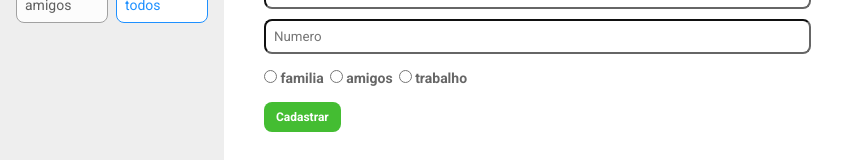
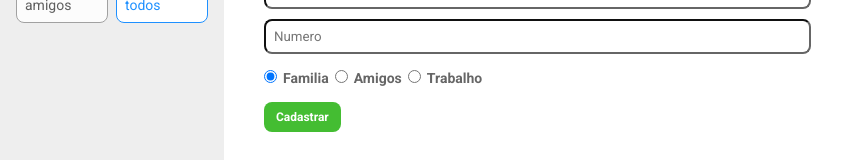
Before and after one commit to arildohp/lista_de_contatos, a React (Create React App) app: page /novo in a window 1280 px wide. Shown: the part 182-342 px from the top of the page, without its empty margins (0-858 px from the left). Built offline with nearby package versions, Linux system fonts and the light colour scheme.

Commit message:
comcluindo  criar novo contato

```diff
--- a/src/Container/Formulario/index.tsx
+++ b/src/Container/Formulario/index.tsx
@@ -1,23 +1,40 @@
-import { useState } from 'react'
+import { FormEvent, useState } from 'react'
 import { useDispatch } from 'react-redux'
+import { useNavigate } from 'react-router-dom'
 
 import { BotaoSalvar, MainContainer, Titulo } from '../../styles'
-import { Form, Contato, SCampo } from './styles'
-import { label } from '../../components/FiltroCard/styles'
+import { Form, Contato, SCampo, Opcoes } from './styles'
+import * as enums from '../../utils/enums/Contato'
+import Contatos from '../../models/Contato'
+import { cadastrar } from '../../store/reducers/contatos'
 
 const Formulario = () => {
   const dispatch = useDispatch()
+  const navigate = useNavigate()
+
   const [nome, setNome] = useState('')
   const [email, setEmail] = useState('')
   const [nContato, setNContato] = useState('')
-  const [familia, setFamilia] = useState('')
-  const [amigos, setAmigos] = useState('')
-  const [trabalho, setTrabalho] = useState('')
+  const [categoria, setCategoria] = useState(enums.Categoria.FAMILIA)
+
+  const cadastrarContato = (evento: FormEvent) => {
+    evento.preventDefault()
+    const contatoParaAdicionar = new Contatos(
+      email,
+      nContato,
+      categoria,
+      3,
+      nome
+    )
+
+    dispatch(cadastrar(contatoParaAdicionar))
+    navigate('/')
+  }
 
   return (
     <MainContainer>
       <Titulo>Novo contato</Titulo>
-      <Form>
+      <Form onSubmit={cadastrarContato}>
         <SCampo
           value={nome}
           onChange={({ target }) => setNome(target.value)}
@@ -39,33 +56,22 @@ const Formulario = () => {
           placeholder="Numero"
         />
         <Contato>
-          <input
-            value={familia}
-            onChange={({ target }) => setFamilia(target.value)}
-            name="contato"
-            type="radio"
-            id="familia"
-          />{' '}
-          {''}
-          <label htmlFor="familia">familia</label>
-          <input
-            value={amigos}
-            onChange={({ target }) => setAmigos(target.value)}
-            name="contato"
-            type="radio"
-            id="amigos"
-          />{' '}
-          {''}
-          <label htmlFor="amigos">amigos</label>
-          <input
-            value={trabalho}
-            onChange={({ target }) => setTrabalho(target.value)}
-            name="contato"
-            type="radio"
-            id="trabalho"
-          />{' '}
-          {''}
-          <label htmlFor="trabalho">trabalho</label>
+          {Object.values(enums.Categoria).map((categoria) => (
+            <Opcoes key={categoria}>
+              <input
+                value={categoria}
+                name="categoria"
+                type="radio"
+                onChange={(evento) =>
+                  setCategoria(evento.target.value as enums.Categoria)
+                }
+                id={categoria}
+                defaultChecked={categoria === enums.Categoria.FAMILIA}
+              />
+              {''}
+              <label htmlFor={categoria}>{categoria}</label>
+            </Opcoes>
+          ))}
         </Contato>
         <BotaoSalvar type="submit">Cadastrar</BotaoSalvar>
       </Form>
--- a/src/Container/Formulario/styles.ts
+++ b/src/Container/Formulario/styles.ts
@@ -11,7 +11,7 @@ export const Contato = styled.div`
   margin: 16px 0;
 
   label {
-    margin-right: 6px;
+    margin: 6px;
   }
 `
 export const SCampo = styled.input`
@@ -23,3 +23,8 @@ export const SCampo = styled.input`
   width: 100%;
   margin-top: 10px;
 `
+
+export const Opcoes = styled.div`
+  display: inline;
+  text-transform: capitalize;
+`
--- a/src/components/Contato/styles.ts
+++ b/src/components/Contato/styles.ts
@@ -1,15 +1,16 @@
 import styled from 'styled-components'
 import variaveis from '../../styles/variaveis'
+import * as enums from '../../utils/enums/Contato'
 
 type TagProps = {
-  categoria: string
+  categoria?: enums.Categoria
 }
 
 function retornaCorDeFundo(props: TagProps): string {
   if ('categoria' in props) {
-    if (props.categoria === 'familia') return variaveis.laranja
-    if (props.categoria === 'amigos') return variaveis.amarelo
-    if (props.categoria === 'trabalho') return variaveis.azul
+    if (props.categoria === enums.Categoria.FAMILIA) return variaveis.laranja
+    if (props.categoria === enums.Categoria.AMIGOS) return variaveis.amarelo
+    if (props.categoria === enums.Categoria.TRABALHO) return variaveis.azul
   }
   return '#ccc'
 }
--- a/src/models/Contato.ts
+++ b/src/models/Contato.ts
@@ -1,6 +1,8 @@
-class Contato {
+import * as enums from '../../src/utils/enums/Contato'
+
+class Contatos {
   nome: string
-  categoria: string
+  categoria: enums.Categoria
   id: number
   nContato: string
   email: string
@@ -8,7 +10,7 @@ class Contato {
   constructor(
     nContato: string,
     nome: string,
-    categoria: string,
+    categoria: enums.Categoria,
     id: number,
     email: string
   ) {
@@ -19,4 +21,4 @@ class Contato {
     this.email = email
   }
 }
-export default Contato
+export default Contatos
--- a/src/store/reducers/contatos.ts
+++ b/src/store/reducers/contatos.ts
@@ -1,5 +1,6 @@
 import { createSlice, PayloadAction } from '@reduxjs/toolkit'
 import Contato from '../../models/Contato'
+import * as enums from '../../utils/enums/Contato'
 
 type ContatosState = {
   itens: Contato[]
@@ -12,13 +13,13 @@ const initialState: ContatosState = {
       nome: ' Valeria pereira',
       nContato: '35999947892',
       email: 'arildohp@gmail.com',
-      categoria: 'familia'
+      categoria: enums.Categoria.FAMILIA
     },
     {
       id: 2,
       nome: ' Kauan pereira',
       nContato: '35999947892',
-      categoria: 'trabalho',
+      categoria: enums.Categoria.TRABALHO,
       email: 'kauan@gmail.com'
     },
     {
@@ -26,7 +27,7 @@ const initialState: ContatosState = {
       nome: ' Arlon solza',
       nContato: '35999578923',
       email: 'arlon@gmail.com',
-      categoria: 'amigos'
+      categoria: enums.Categoria.AMIGOS
     }
   ]
 }
@@ -64,6 +65,6 @@ const contatosSlice = createSlice({
   }
 })
 
-export const { remover, editar } = contatosSlice.actions
+export const { remover, editar, cadastrar } = contatosSlice.actions
 
 export default contatosSlice.reducer
--- a/src/utils/enums/Contato.ts
+++ b/src/utils/enums/Contato.ts
@@ -1,3 +1,5 @@
-export enum Contato {
-  CATEGORIA = 'categoria'
+export enum Categoria {
+  FAMILIA = 'familia',
+  AMIGOS = 'amigos',
+  TRABALHO = 'trabalho'
 }
```
